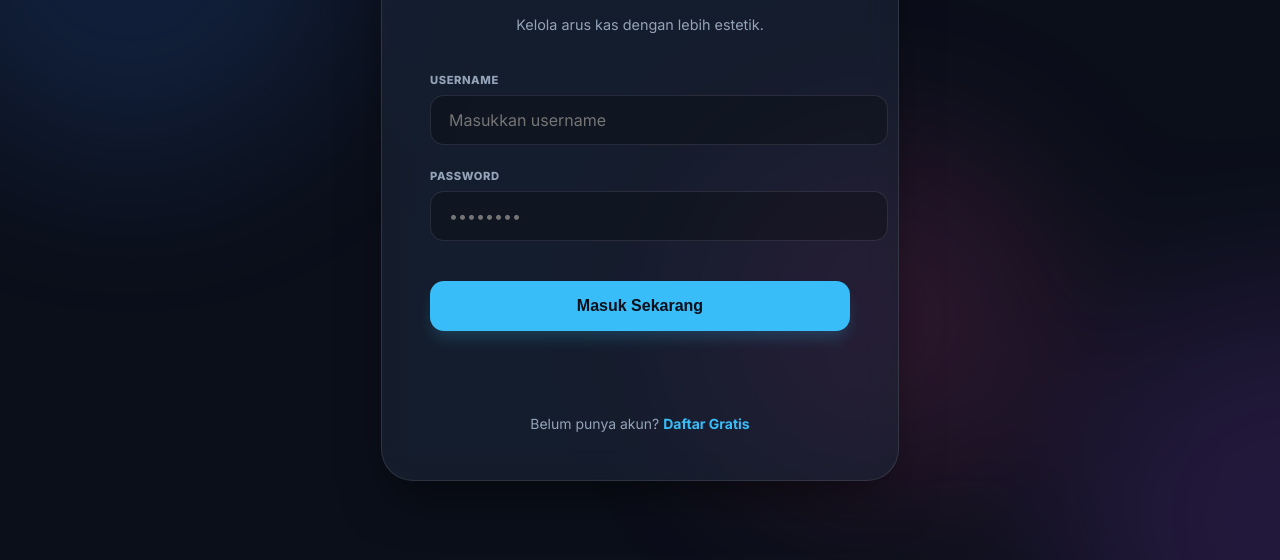
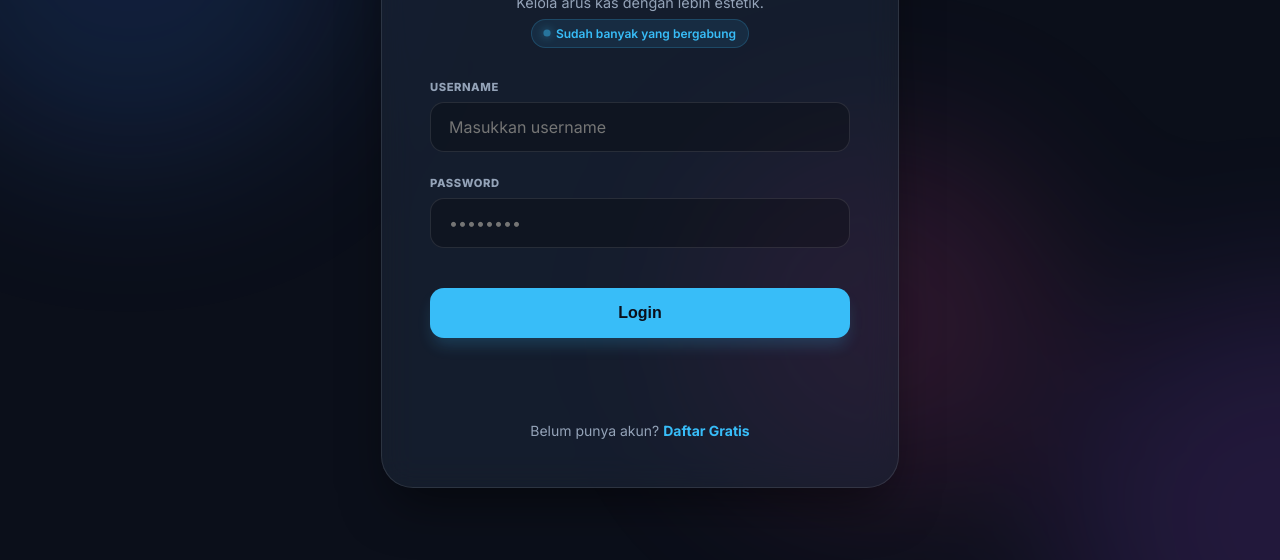
Before and after one commit to nahrafazer/financepro, a plain HTML site: page login.html in a window 1280 px wide. Shown: the part 240-800 px from the top of the page. Drawn offline with nearby package versions, Linux system fonts and the light colour scheme; no server answers.

Commit message:
Update login.html

```diff
--- a/login.html
+++ b/login.html
@@ -51,30 +51,9 @@
             animation: move 20s infinite alternate;
         }
 
-        .blob-1 {
-            top: -10%;
-            left: -10%;
-            background: #3b82f6;
-            animation-duration: 15s;
-        }
-
-        .blob-2 {
-            bottom: -10%;
-            right: -10%;
-            background: #a855f7;
-            animation-duration: 20s;
-            animation-delay: -5s;
-        }
-
-        .blob-3 {
-            top: 40%;
-            left: 50%;
-            width: 300px;
-            height: 300px;
-            background: #ec4899;
-            animation-duration: 25s;
-            animation-delay: -10s;
-        }
+        .blob-1 { top: -10%; left: -10%; background: #3b82f6; animation-duration: 15s; }
+        .blob-2 { bottom: -10%; right: -10%; background: #a855f7; animation-duration: 20s; animation-delay: -5s; }
+        .blob-3 { top: 40%; left: 50%; width: 300px; height: 300px; background: #ec4899; animation-duration: 25s; animation-delay: -10s; }
 
         @keyframes move {
             from { transform: translate(0, 0) scale(1); }
@@ -100,7 +79,7 @@
             flex-direction: column;
             align-items: center;
             gap: 12px;
-            margin-bottom: 2rem;
+            margin-bottom: 1rem;
         }
 
         .brand-logo {
@@ -116,7 +95,42 @@
         }
 
         h2 { margin: 0; font-size: 1.75rem; font-weight: 800; letter-spacing: -0.05em; }
-        p.subtitle { color: var(--text-dim); font-size: 0.9rem; margin-top: 8px; margin-bottom: 2.5rem; text-align: center; }
+        p.subtitle { color: var(--text-dim); font-size: 0.9rem; margin-top: 8px; margin-bottom: 0.5rem; text-align: center; }
+
+        /* --- User Count Badge --- */
+        .registration-stats {
+            display: flex;
+            align-items: center;
+            justify-content: center;
+            gap: 6px;
+            background: rgba(56, 189, 248, 0.1);
+            border: 1px solid rgba(56, 189, 248, 0.2);
+            padding: 6px 12px;
+            border-radius: 100px;
+            font-size: 0.75rem;
+            color: var(--accent);
+            font-weight: 600;
+            margin-bottom: 2rem;
+            width: fit-content;
+            margin-left: auto;
+            margin-right: auto;
+        }
+
+        .registration-stats .dot {
+            width: 6px;
+            height: 6px;
+            background: var(--accent);
+            border-radius: 50%;
+            display: inline-block;
+            box-shadow: 0 0 8px var(--accent);
+            animation: pulse 2s infinite;
+        }
+
+        @keyframes pulse {
+            0% { opacity: 1; transform: scale(1); }
+            50% { opacity: 0.5; transform: scale(1.2); }
+            100% { opacity: 1; transform: scale(1); }
+        }
 
         .form-group { margin-bottom: 1.5rem; }
         label { display: block; margin-bottom: 8px; font-size: 0.7rem; font-weight: 800; color: var(--text-dim); text-transform: uppercase; letter-spacing: 0.05em; }
@@ -130,6 +144,7 @@
             color: white;
             font-family: 'Inter', sans-serif;
             font-size: 1rem;
+            box-sizing: border-box;
             transition: all 0.3s cubic-bezier(0.4, 0, 0.2, 1);
         }
 
@@ -147,7 +162,7 @@
             color: var(--bg);
             border: none;
             border-radius: 14px;
-            font-weight: 800;
+            font-weight: 700;
             font-size: 1rem;
             cursor: pointer;
             transition: all 0.3s;
@@ -173,7 +188,6 @@
 </head>
 <body>
 
-    <!-- Animated Blobs -->
     <div class="blobs">
         <div class="blob blob-1"></div>
         <div class="blob blob-2"></div>
@@ -182,12 +196,20 @@
 
     <div class="login-card">
         <div class="brand">
-            <div class="brand-logo"><i data-lucide="zap"></i></div>
-            <h2>MoneyTrack</h2>
+            <div class="brand-logo"><i data-lucide="wallet"></i></div>
+            <h2>UrMoneyTrack</h2>
         </div>
 
         <p class="subtitle">Kelola arus kas dengan lebih estetik.</p>
 
+        <!-- Status Registrasi -->
+        <div class="registration-stats" id="reg-stats">
+            <span class="dot"></span>
+            <span id="user-count">Memuat data...</span>
+        </div>
+
+        <!-- Perubahan Utama: Membungkus input dalam form -->
+        <form id="loginForm" onsubmit="event.preventDefault(); handleLogin();">
             <div class="form-group">
                 <label>Username</label>
                 <input type="text" id="username" placeholder="Masukkan username" autocomplete="off">
@@ -198,7 +220,8 @@
                 <input type="password" id="password" placeholder="••••••••">
             </div>
 
-        <button onclick="handleLogin()" id="btn-login">Masuk Sekarang</button>
+            <button type="submit" id="btn-login">Login</button>
+        </form>
 
         <p id="status"></p>
 
@@ -211,6 +234,23 @@
         const _url = "https://uufpobwisjrocbyuzztx.supabase.co";
         const _key = "sb_publishable_iOq63sd-3dE061qVRxFkYw_JNEHMaeV";
         const supabaseClient = supabase.createClient(_url, _key);
+
+        // Fungsi untuk mengambil jumlah user
+        async function fetchUserCount() {
+            try {
+                const { count, error } = await supabaseClient
+                    .from('users')
+                    .select('*', { count: 'exact', head: true });
+
+                if (error) throw error;
+
+                const countElement = document.getElementById('user-count');
+                countElement.innerText = `${count} akun telah daftar`;
+            } catch (err) {
+                console.error("Gagal mengambil jumlah user:", err);
+                document.getElementById('user-count').innerText = "Sudah banyak yang bergabung";
+            }
+        }
 
         async function handleLogin() {
             const userInp = document.getElementById('username').value.trim();
@@ -260,7 +300,11 @@
             }
         }
 
+        // Jalankan saat halaman dimuat
+        window.onload = () => {
             lucide.createIcons();
+            fetchUserCount();
+        };
     </script>
 </body>
 </html>
```
Lines whose indentation alone changed are shown as unchanged.
